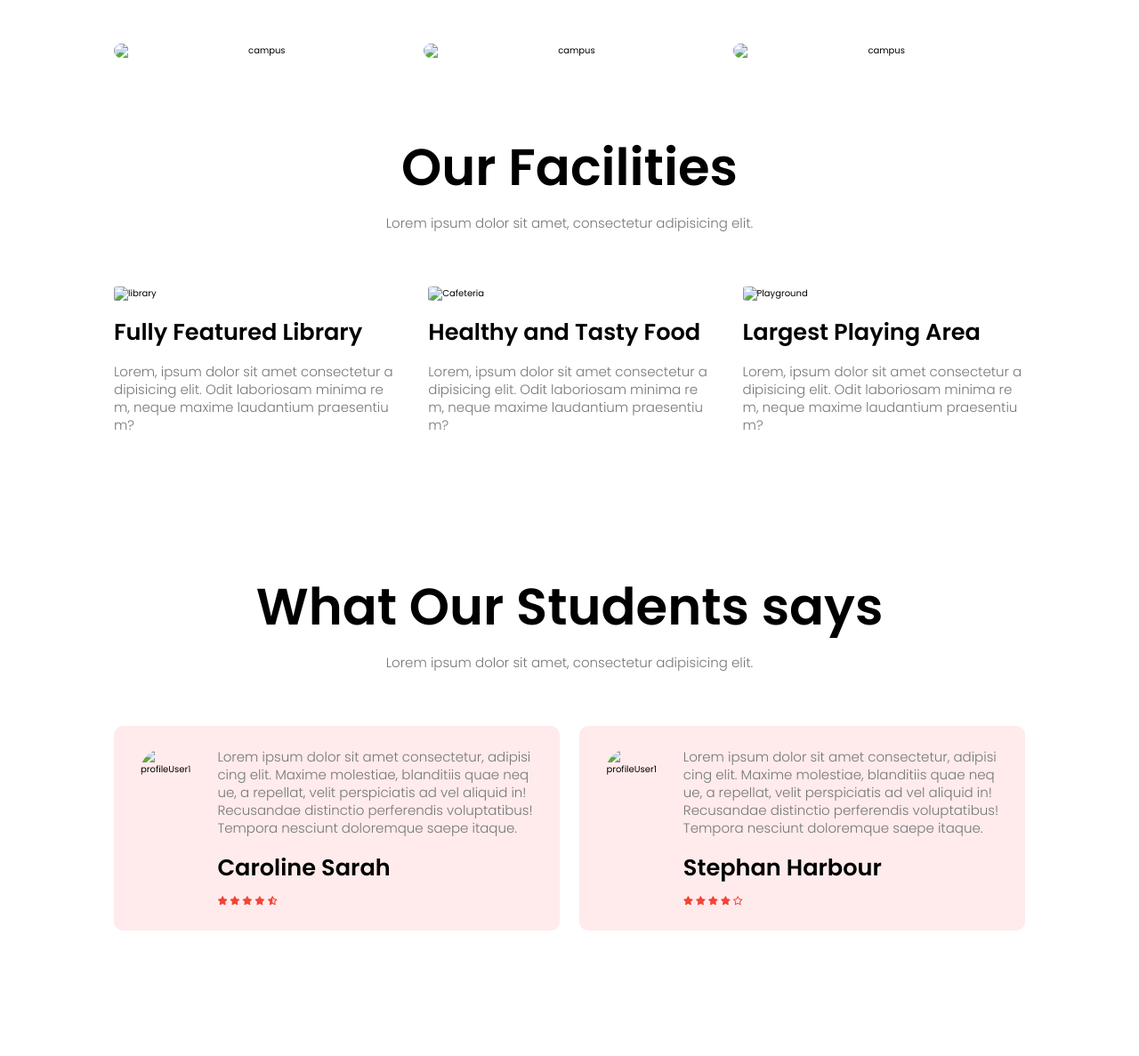
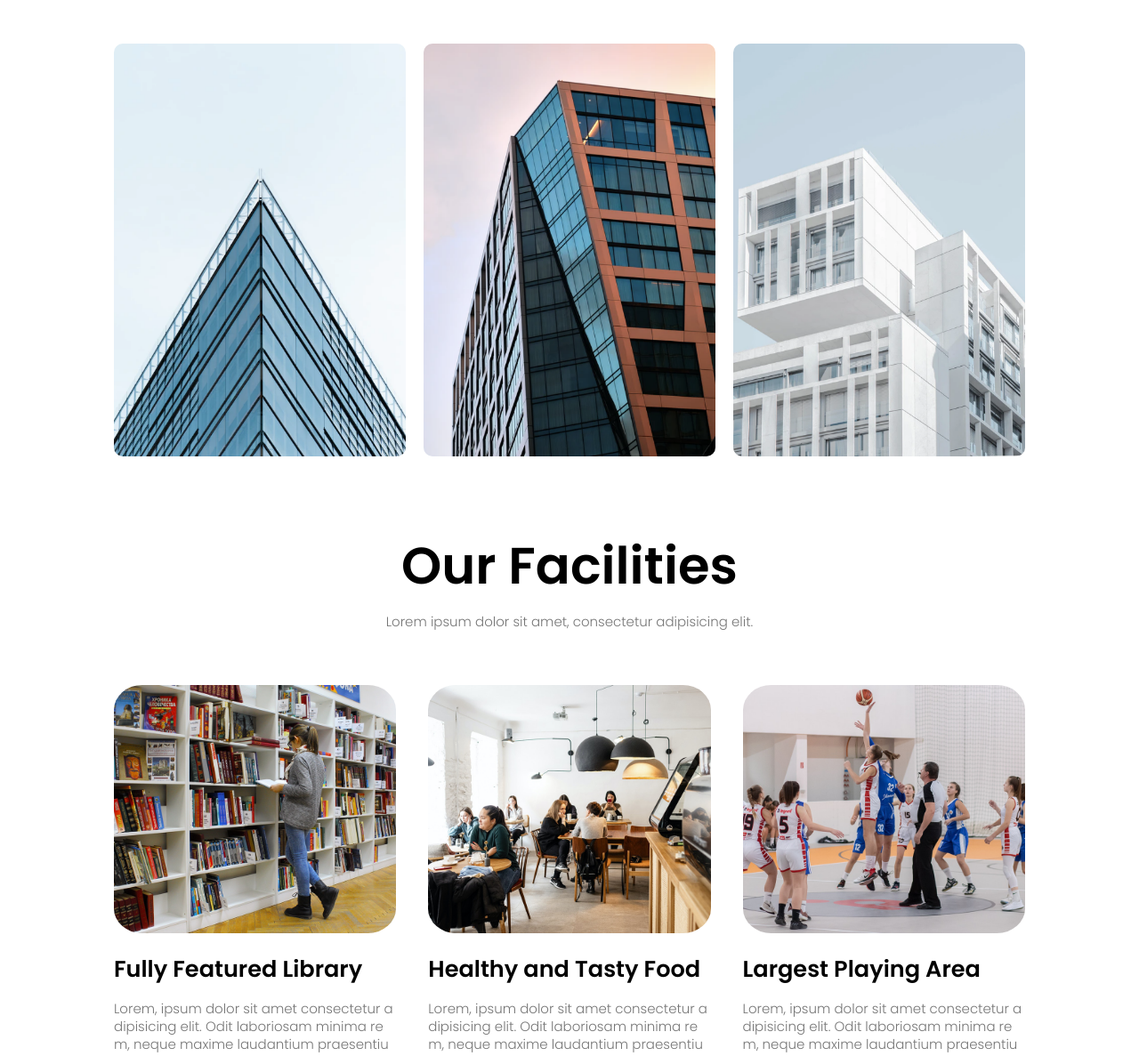
Before and after one commit to adarshrangare/Education-Institute-Static-Website, a plain HTML site: page index.html in a window 1280 px wide. Shown: the part 1566-2753 px from the top of the page at 89% size. Drawn offline with Linux system fonts and the light colour scheme.

Commit message:
URL Corrected

```diff
--- a/index.html
+++ b/index.html
@@ -76,19 +76,19 @@
 
         <div class="row">
             <div class="campus-col">
-                <img src="/EducationWebsite/Assets/Images/london.png" alt="campus">
+                <img src="/Assets/Images/london.png" alt="campus">
                 <div class="layer">
                     <h3>NEW DELHI</h3>
                 </div>
             </div>
             <div class="campus-col">
-                <img src="/EducationWebsite/Assets/Images/newyork.png" alt="campus">
+                <img src="/Assets/Images/newyork.png" alt="campus">
                 <div class="layer">
                     <h3>BENGALURU</h3>
                 </div>
             </div>
             <div class="campus-col">
-                <img src="/EducationWebsite/Assets/Images/washington.png" alt="campus">
+                <img src="/Assets/Images/washington.png" alt="campus">
                 <div class="layer">
                     <h3>MUMBAI</h3>
                 </div>
@@ -111,19 +111,19 @@
         <div class="row">
 
             <div class="facility-col">
-                <img src="/EducationWebsite/Assets/Images/library.png" alt="library">
+                <img src="/Assets/Images/library.png" alt="library">
                 <h3>Fully Featured Library</h3>
                 <p>Lorem, ipsum dolor sit amet consectetur adipisicing elit. Odit laboriosam minima rem, neque maxime laudantium praesentium?</p>
 
             </div>
             <div class="facility-col">
-                <img src="/EducationWebsite/Assets/Images/cafeteria.png" alt="Cafeteria">
+                <img src="/Assets/Images/cafeteria.png" alt="Cafeteria">
                 <h3>Healthy and Tasty Food</h3>
                 <p>Lorem, ipsum dolor sit amet consectetur adipisicing elit. Odit laboriosam minima rem, neque maxime laudantium praesentium?</p>
 
             </div>
             <div class="facility-col">
-                <img src="/EducationWebsite/Assets/Images/basketball.png" alt="Playground">
+                <img src="/Assets/Images/basketball.png" alt="Playground">
                 <h3>Largest Playing Area</h3>
                 <p>Lorem, ipsum dolor sit amet consectetur adipisicing elit. Odit laboriosam minima rem, neque maxime laudantium praesentium?</p>
 
@@ -142,7 +142,7 @@
         <div class="row">
 
             <div class="testimonials-col">
-                <img src="/EducationWebsite/Assets/Images/user1New.jpg" alt="profileUser1">
+                <img src="/Assets/Images/user1New.jpg" alt="profileUser1">
                 <div>
                     <p>Lorem ipsum dolor sit amet consectetur, adipisicing elit. Maxime molestiae, blanditiis quae neque, a repellat, velit perspiciatis ad vel aliquid in! Recusandae distinctio perferendis voluptatibus! Tempora nesciunt doloremque saepe itaque.</p>
                     <h3>Caroline Sarah</h3>
@@ -154,7 +154,7 @@
                 </div>
             </div>
             <div class="testimonials-col">
-                <img src="/EducationWebsite/Assets/Images/user2New.jpg" alt="profileUser1">
+                <img src="Assets\Images\user2New.jpg" alt="profileUser1">
                <div>
                     <p>Lorem ipsum dolor sit amet consectetur, adipisicing elit. Maxime molestiae, blanditiis quae neque, a repellat, velit perspiciatis ad vel aliquid in! Recusandae distinctio perferendis voluptatibus! Tempora nesciunt doloremque saepe itaque.</p>
                     <h3>Stephan Harbour</h3>
--- a/style.css
+++ b/style.css
@@ -404,7 +404,7 @@ h3{
     margin: 100px auto;
     text-align: center;
     padding: 60px;
-    background-image:  linear-gradient(rgba(0,0,0,0.7),rgba(0,0,0,0.7)),url(/EducationWebsite/Assets/Images/banner2.jpg);
+    background-image:  linear-gradient(rgba(0,0,0,0.7),rgba(0,0,0,0.7)),url(/Assets/Images/banner2.jpg);
     background-position: center;
     border-radius: 10px;
 
```
